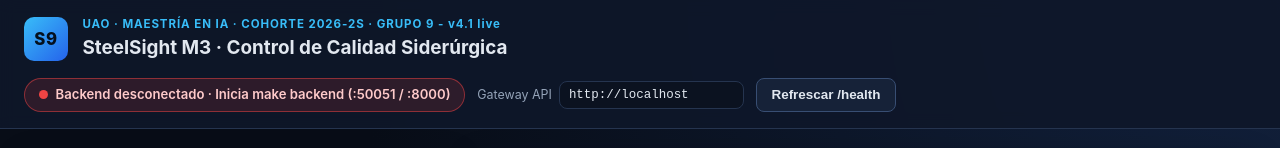
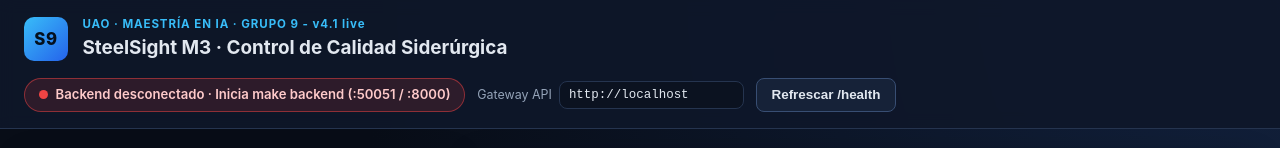
Before and after one commit to o31942/entrega-m3-inspeccion-industrial, a plain HTML site: page frontend/index.html in a window 1280 px wide. Shown: the top 148 px of the page. Drawn offline with Linux system fonts and the light colour scheme; no server answers.

Commit message:
chore(demo): update header badge for live M4 deploy

```diff
--- a/frontend/index.html
+++ b/frontend/index.html
@@ -13,7 +13,7 @@
       <div class="topbar-brand">
         <div class="brand-mark" aria-hidden="true">S9</div>
         <div>
-          <p class="eyebrow">UAO · MAESTRÍA EN IA · COHORTE 2026-2S · GRUPO 9 - v4.1 live</p>
+          <p class="eyebrow">UAO · MAESTRÍA EN IA · GRUPO 9 - v4.1 live</p>
           <h1>SteelSight M3 · Control de Calidad Siderúrgica</h1>
         </div>
       </div>
```
